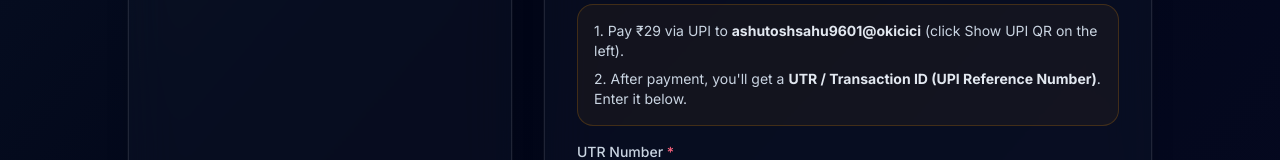
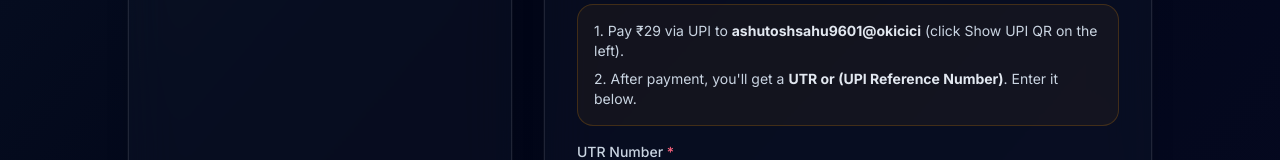
Before and after one commit to AshutoshCoder2024/EntryEase, a Next.js app: page / in a window 1280 px wide. Shown: the part 885-1045 px from the top of the page. Built offline with nearby package versions, Linux system fonts and the light colour scheme; no server answers.

Commit message:
Update UTR Number instructions on Home page; replace "Transaction ID" with "UTR or" for improved clarity and consistency in user guidance.

```diff
--- a/app/page.tsx
+++ b/app/page.tsx
@@ -463,7 +463,7 @@ export default function Home() {
                     <span className="lg:hidden"> (click Show UPI QR above).</span>
                   </p>
                   <p className="mt-2 text-sm text-slate-300">
-                    2. After payment, you&apos;ll get a <strong className="text-slate-200">UTR / Transaction ID (UPI Reference Number)</strong>. Enter it below.
+                    2. After payment, you&apos;ll get a <strong className="text-slate-200">UTR or (UPI Reference Number)</strong>. Enter it below.
                   </p>
                 </div>
                 <div>
```
